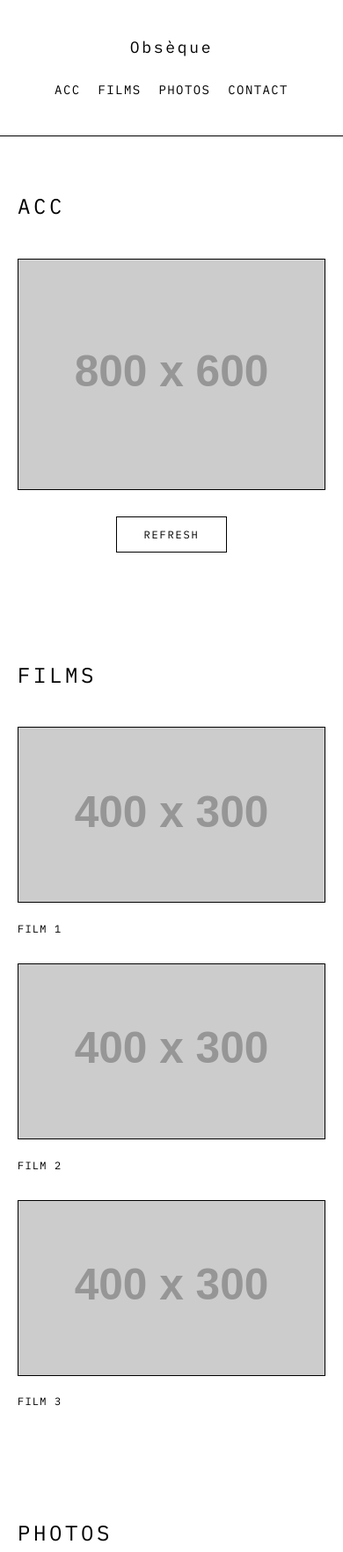
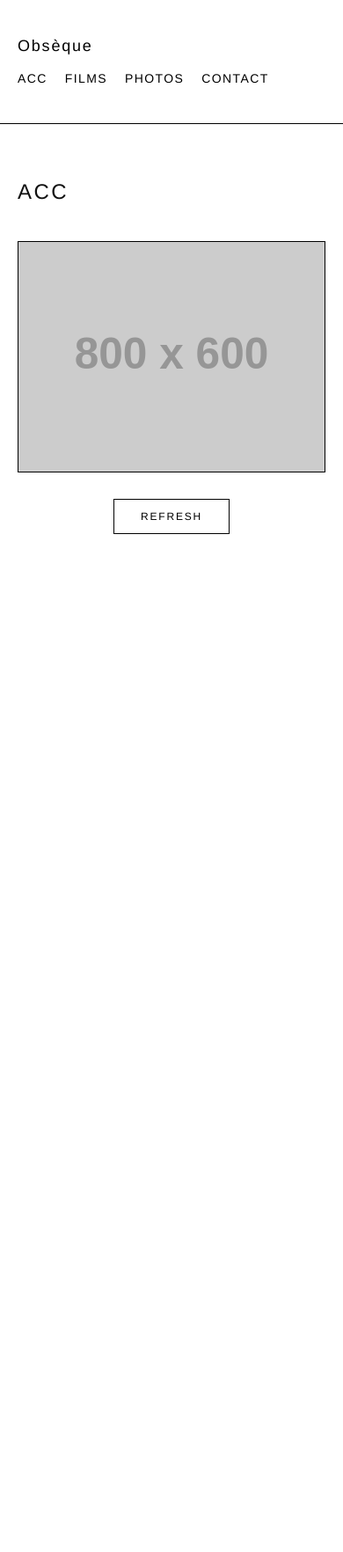
Before and after one commit to obseque/obseque.ca, a plain HTML site: page index.html in a window 390 px wide. Shown: the top 1764 px of the page at 88% size. After the commit the page ends 844 px from the top, so only its background shows below. Drawn offline with Linux system fonts and the light colour scheme; placeholder pictures from the web are drawn by us; a web font is replaced by a local one.

Commit message:
Update: Helvetica Neue font, nav links below logo, only ACC visible on load, section switching, removed footer, YouTube films added

```diff
--- a/index.html
+++ b/index.html
@@ -5,12 +5,12 @@
     <meta name="viewport" content="width=device-width, initial-scale=1.0">
     <title>Obsèque</title>
     <link rel="stylesheet" href="styles.css">
-    <link href="https://fonts.googleapis.com/css2?family=IBM+Plex+Mono:wght@400;600;700&display=swap" rel="stylesheet">
+    <link href="https://fonts.googleapis.com/css2?family=Helvetica+Neue:wght@300;400&display=swap" rel="stylesheet">
 </head>
 <body>
     <nav class="navigation">
         <div class="nav-container">
-            <a href="#home" class="logo">Obsèque</a>
+            <div class="logo">Obsèque</div>
             <ul class="nav-links">
                 <li><a href="#acc">ACC</a></li>
                 <li><a href="#films">FILMS</a></li>
@@ -22,7 +22,7 @@
 
     <main>
         <!-- ACC SECTION -->
-        <section id="acc" class="section acc-section">
+        <section id="acc" class="section acc-section active">
             <div class="container">
                 <h1>ACC</h1>
                 <div class="acc-gallery">
@@ -63,10 +63,6 @@
         </section>
     </main>
 
-    <footer class="footer">
-        <p>&copy; 2026 Obsèque. All rights reserved.</p>
-    </footer>
-
     <script src="script.js"></script>
 </body>
 </html>
--- a/script.js
+++ b/script.js
@@ -17,7 +17,7 @@ window.addEventListener('DOMContentLoaded', () => {
     loadRandomImage();
     loadFilms();
     loadPhotos();
-    scrollToACC();
+    setupNavigation();
 });
 
 function loadRandomImage() {
@@ -30,13 +30,6 @@ function loadRandomImage() {
     document.getElementById('random-image').src = randomImage;
 }
 
-function scrollToACC() {
-    const accSection = document.getElementById('acc');
-    if (accSection) {
-        accSection.scrollIntoView({ behavior: 'smooth', block: 'start' });
-    }
-}
-
 // ============================================
 // FILMS SECTION - THUMBNAIL GRID
 // ============================================
@@ -46,22 +39,21 @@ const filmsData = [
     {
         id: 1,
         title: 'Film 1',
-        thumbnail: 'https://via.placeholder.com/400x300?text=Film+1',
-        link: 'https://vimeo.com/123456789' // Replace with your Vimeo/YouTube URL
+        thumbnail: 'https://img.youtube.com/vi/u28oM7qivUE/maxresdefault.jpg',
+        link: 'https://youtu.be/u28oM7qivUE?si=eH-7rTtPfwaReOZx'
     },
     {
         id: 2,
         title: 'Film 2',
-        thumbnail: 'https://via.placeholder.com/400x300?text=Film+2',
-        link: 'https://vimeo.com/123456790'
+        thumbnail: 'https://img.youtube.com/vi/5V-AFPsxIWw/maxresdefault.jpg',
+        link: 'https://youtu.be/5V-AFPsxIWw?si=9EOuNhkGg9dUxsfn'
     },
     {
         id: 3,
         title: 'Film 3',
-        thumbnail: 'https://via.placeholder.com/400x300?text=Film+3',
-        link: 'https://vimeo.com/123456791'
-    },
-    // Add more films as needed
+        thumbnail: 'https://img.youtube.com/vi/X_1-4bnYSuI/maxresdefault.jpg',
+        link: 'https://youtu.be/X_1-4bnYSuI?si=ND1Ihz9kSOF8-WTG'
+    }
 ];
 
 function loadFilms() {
@@ -112,18 +104,29 @@ function loadPhotos() {
 }
 
 // ============================================
-// SMOOTH SCROLLING FOR NAVIGATION
+// NAVIGATION - SECTION SWITCHING
 // ============================================
 
-document.querySelectorAll('a[href^="#"]').forEach(anchor => {
-    anchor.addEventListener('click', function (e) {
-        e.preventDefault();
-        const target = document.querySelector(this.getAttribute('href'));
-        if (target) {
-            target.scrollIntoView({
-                behavior: 'smooth',
-                block: 'start'
-            });
-        }
+function setupNavigation() {
+    document.querySelectorAll('a[href^="#"]').forEach(anchor => {
+        anchor.addEventListener('click', function (e) {
+            e.preventDefault();
+            const targetId = this.getAttribute('href').substring(1);
+            showSection(targetId);
+        });
     });
-});
+}
+
+function showSection(sectionId) {
+    // Hide all sections
+    document.querySelectorAll('.section').forEach(section => {
+        section.classList.remove('active');
+    });
+
+    // Show target section
+    const targetSection = document.getElementById(sectionId);
+    if (targetSection) {
+        targetSection.classList.add('active');
+        window.scrollTo({ top: 0, behavior: 'smooth' });
+    }
+}
--- a/styles.css
+++ b/styles.css
@@ -9,12 +9,13 @@
 }
 
 body {
-    font-family: 'IBM Plex Mono', monospace;
+    font-family: "Helvetica Neue", Helvetica, Arial, sans-serif;
     background-color: #ffffff;
-    color: #000000;
-    line-height: 1.6;
-    letter-spacing: 0.02em;
-    font-weight: 400;
+    color: #111111;
+    line-height: 1.4;
+    letter-spacing: 0.2px;
+    font-weight: 300;
+    font-size: 14px;
 }
 
 /* ============================================
@@ -35,22 +36,16 @@ body {
     margin: 0 auto;
     padding: 0 40px;
     display: flex;
-    justify-content: space-between;
-    align-items: center;
+    flex-direction: column;
+    gap: 20px;
 }
 
 .logo {
     font-size: 18px;
-    font-weight: 400;
-    letter-spacing: 0.15em;
-    text-decoration: none;
+    font-weight: 300;
+    letter-spacing: 0.1em;
     color: #000000;
-    transition: opacity 0.3s ease;
-    font-family: 'IBM Plex Mono', monospace;
-}
-
-.logo:hover {
-    opacity: 0.7;
+    font-family: "Helvetica Neue", Helvetica, Arial, sans-serif;
 }
 
 .nav-links {
@@ -65,8 +60,8 @@ body {
     text-decoration: none;
     color: #000000;
     transition: opacity 0.3s ease;
-    font-family: 'IBM Plex Mono', monospace;
-    font-weight: 400;
+    font-family: "Helvetica Neue", Helvetica, Arial, sans-serif;
+    font-weight: 300;
 }
 
 .nav-links a:hover {
@@ -85,15 +80,20 @@ body {
 
 .section {
     padding: 100px 0;
+    display: none;
+}
+
+.section.active {
+    display: block;
 }
 
 h1 {
     font-size: 32px;
-    font-weight: 400;
-    letter-spacing: 0.15em;
+    font-weight: 300;
+    letter-spacing: 0.1em;
     margin-bottom: 60px;
     text-transform: uppercase;
-    font-family: 'IBM Plex Mono', monospace;
+    font-family: "Helvetica Neue", Helvetica, Arial, sans-serif;
 }
 
 /* ============================================
@@ -123,10 +123,10 @@ h1 {
     color: #000000;
     border: 1px solid #000000;
     cursor: pointer;
-    font-weight: 400;
+    font-weight: 300;
     text-transform: uppercase;
     transition: all 0.3s ease;
-    font-family: 'IBM Plex Mono', monospace;
+    font-family: "Helvetica Neue", Helvetica, Arial, sans-serif;
 }
 
 .refresh-btn:hover {
@@ -195,8 +195,8 @@ h1 {
     letter-spacing: 0.1em;
     margin-top: 12px;
     text-transform: uppercase;
-    font-weight: 400;
-    font-family: 'IBM Plex Mono', monospace;
+    font-weight: 300;
+    font-family: "Helvetica Neue", Helvetica, Arial, sans-serif;
 }
 
 /* ============================================
@@ -232,10 +232,10 @@ h1 {
 .contact-info {
     max-width: 600px;
     margin: 0 auto;
-    font-size: 16px;
-    font-family: 'IBM Plex Mono', monospace;
-    font-weight: 400;
-    letter-spacing: 0.05em;
+    font-size: 14px;
+    font-family: "Helvetica Neue", Helvetica, Arial, sans-serif;
+    font-weight: 300;
+    letter-spacing: 0.2px;
 }
 
 .contact-info a {
@@ -250,27 +250,13 @@ h1 {
 }
 
 /* ============================================
-   FOOTER
-   ============================================ */
-
-.footer {
-    padding: 40px;
-    text-align: center;
-    border-top: 1px solid #000000;
-    font-size: 12px;
-    letter-spacing: 0.1em;
-    font-family: 'IBM Plex Mono', monospace;
-    font-weight: 400;
-}
-
-/* ============================================
    RESPONSIVE DESIGN
    ============================================ */
 
 @media (max-width: 768px) {
     .nav-container {
         flex-direction: column;
-        gap: 20px;
+        gap: 15px;
         padding: 20px;
     }
 
```
